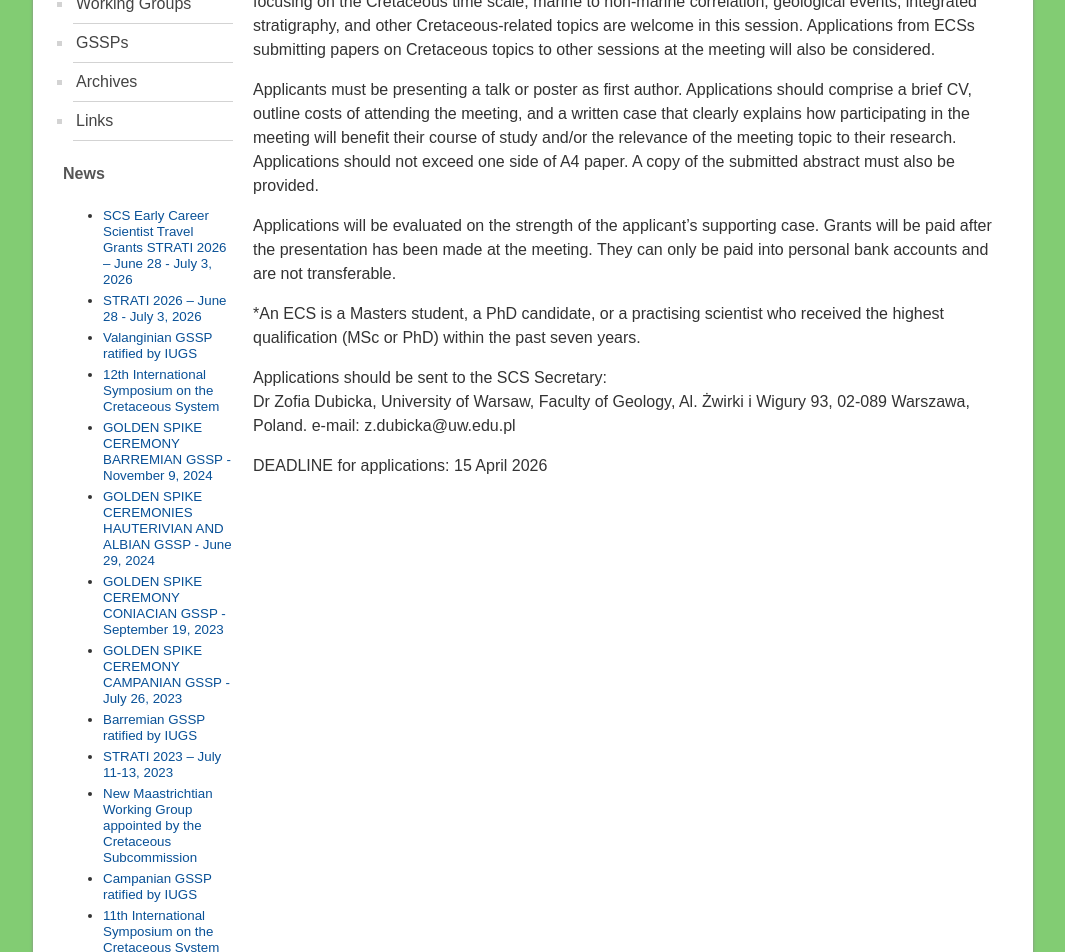
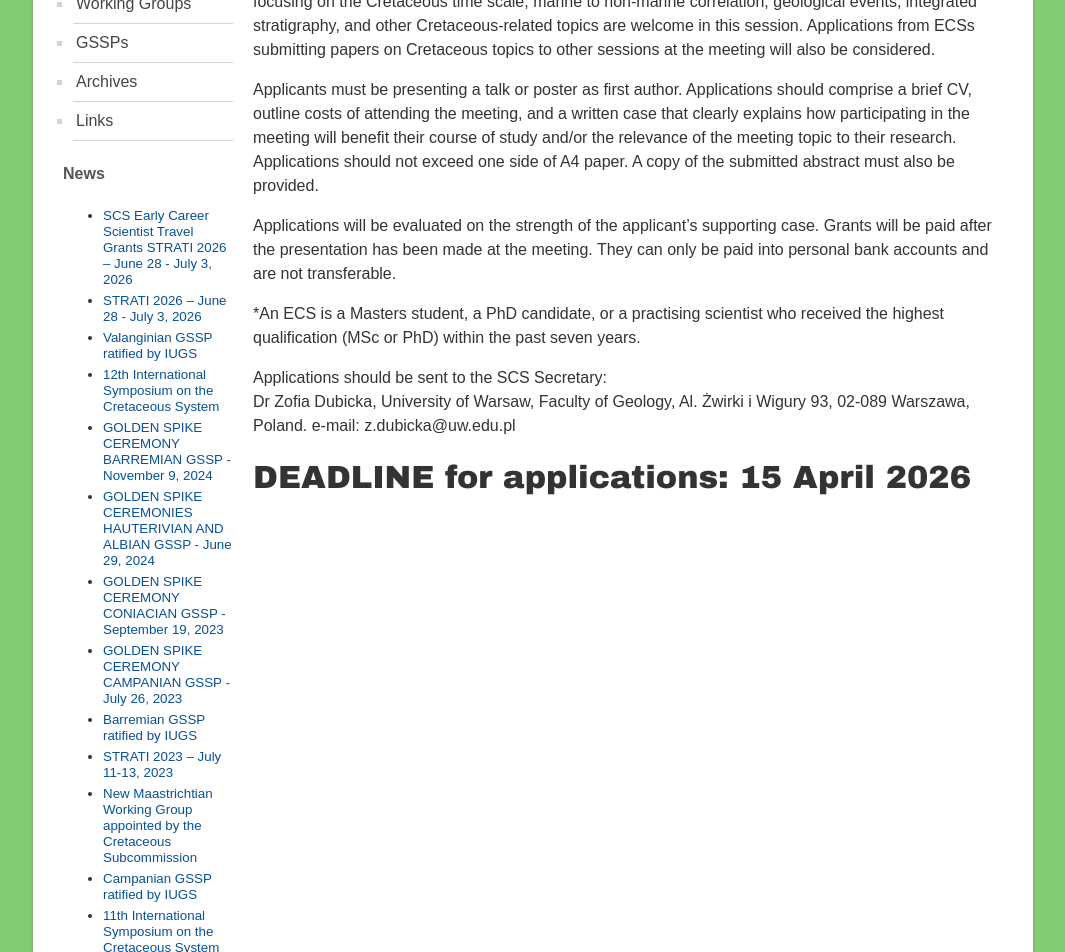
Before and after one commit to i-c-stratigraphy/subcommission-cretaceous, a Jekyll site: the page built from pages/news/strati2026-travelgrants.md, in a window 1280 px wide. Shown: the part 623-1575 px from the top of the page, without its empty margins (107-1172 px from the left). Built offline with Jekyll 4.4.1, drawn with Linux system fonts in a browser that asks for light colours.

```diff
--- a/pages/news/strati2026-travelgrants.md
+++ b/pages/news/strati2026-travelgrants.md
@@ -17,4 +17,4 @@ Applications should be sent to the SCS Secretary:
 Dr Zofia Dubicka, University of Warsaw, Faculty of Geology, Al. Żwirki i Wigury 93, 02-089 Warszawa, Poland.
 e-mail: z.dubicka@uw.edu.pl
 
-DEADLINE for applications: 15 April 2026
+# DEADLINE for applications: 15 April 2026
```
